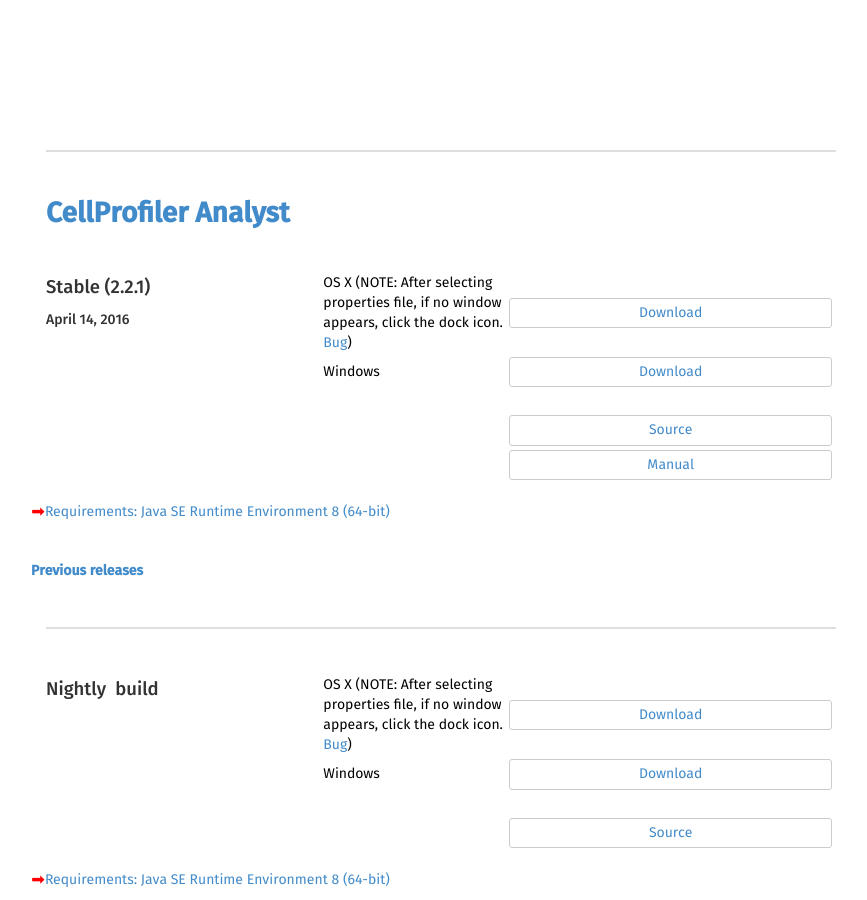
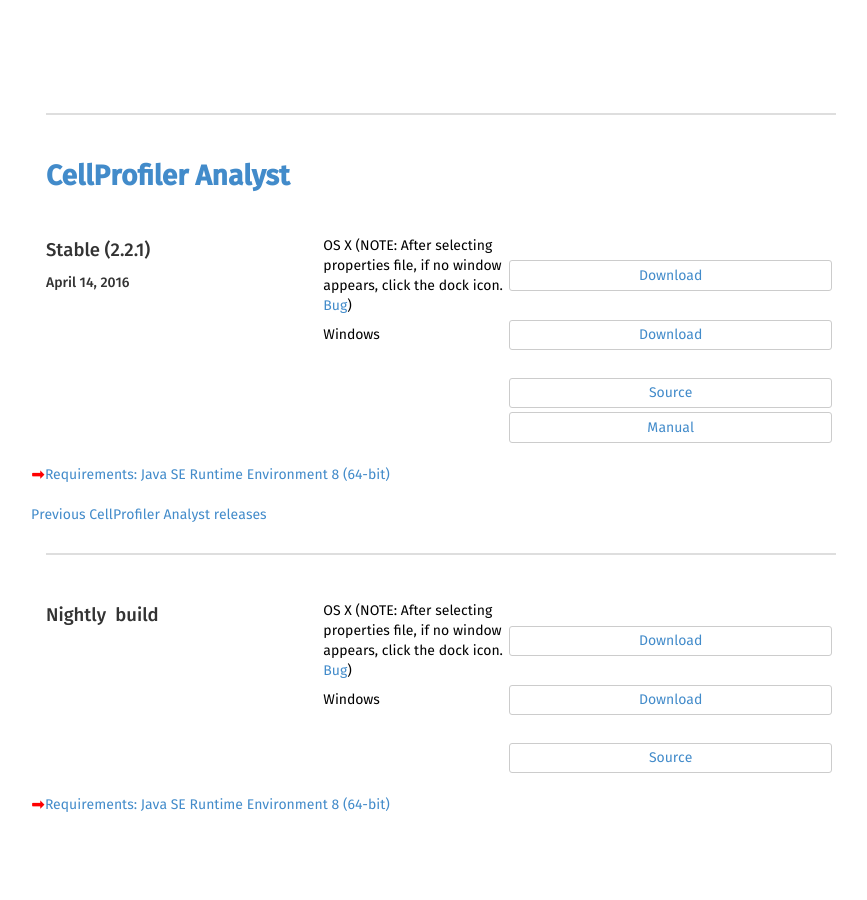
Before and after one commit to CellProfiler/cellprofiler.github.com-backup, a Jekyll site: the page built from releases/index.html, in a window 1280 px wide and 900 px high, scrolled down 1073 px. Shown: the whole window, without its empty margins (199-1066 px from the left). Built offline with Jekyll 4.4.1, drawn with Linux system fonts in a browser that asks for light colours; after the commit the page ends 1898 px from its top, so only the background shows below that.

Commit message:
Edit links

```diff
--- a/releases/index.html
+++ b/releases/index.html
@@ -55,7 +55,7 @@
 
   <br>
 
-  <h4><a href="../previousReleases.html">Previous CellProfiler Releases</a></h4>
+  <a href="../previousReleases.html">Previous CellProfiler Releases</a>
 </div>
 
 <hr/>
@@ -212,8 +212,7 @@
 
   <br>
   <br>
-   <h4><a href=
-  "http://cellprofiler.org/previousReleasesCPA.html">Previous releases</a><h4>
+  <a href="http://cellprofiler.org/previousReleasesCPA.html">Previous CellProfiler Analyst releases</a>
 </div>
 
 <hr/>
```
